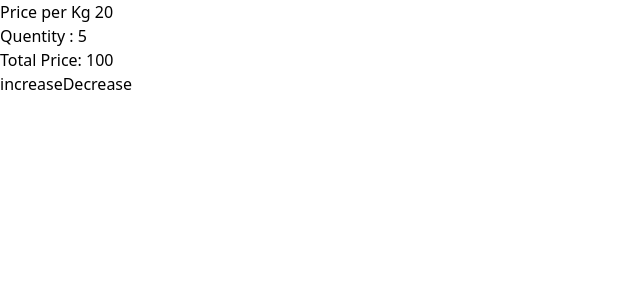
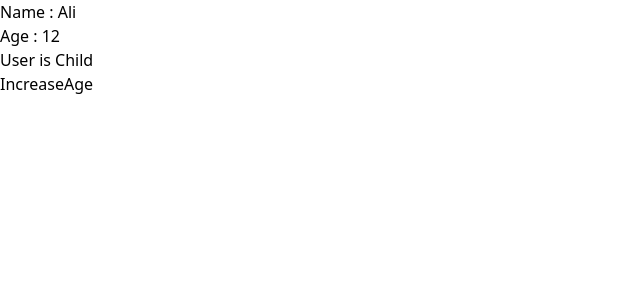
Before and after one commit to akhtarabbassol/Angular_Basic, an Angular app: page / in a window 1280 px wide. Shown: the top 300 px of the page, without its empty margins (0-640 px from the left). Built offline with nearby package versions, Linux system fonts and the light colour scheme.

Commit message:
Controle Flow added successfully

```diff
--- a/src/app/app.html
+++ b/src/app/app.html
@@ -1,5 +1,9 @@
-<h1>Price per Kg {{price()}}</h1>
-<h1>Quentity : {{Quentity()}}</h1>
-<h1>Total Price: {{total()}}</h1>
-<button (click)="increase()">increase</button>
-<button (click)="decrease()">Decrease</button>
+<h1>Name : {{User().Name}}</h1>
+<h1>Age  : {{User().age}}</h1>
+@if(User().age >= 18){
+    <h1>User Can Vote</h1>
+}@else {
+    <h1>User is Child</h1>
+}
+
+<button (click)="increaseAge()">IncreaseAge</button>
--- a/src/app/app.ts
+++ b/src/app/app.ts
@@ -1,18 +1,20 @@
-import { Component, computed, signal } from "@angular/core";
+import { Component, signal } from "@angular/core";
 
 @Component({
-   selector:'App' ,
-   templateUrl:'app.html' ,
+   selector:'App ',
+   templateUrl:'app.html',
    styleUrl :'app.css'
 })
-export class myApp {
-   price = signal(20)
-   Quentity = signal(5)
-   total = computed(()=>(this.price()*this.Quentity()))
-   increase(){
-      this.Quentity.update(e=>e+1)
-   }
-   decrease(){
-      this.Quentity.update(e=>e-1)
-   }
+
+export class myApp{
+     User = signal({
+      Name : 'Ali' ,
+      age : 12
+     })
+     increaseAge(){
+      this.User.update(e=>({
+         ...e ,
+         age : e.age+1
+      }))
+     }
 }
```
